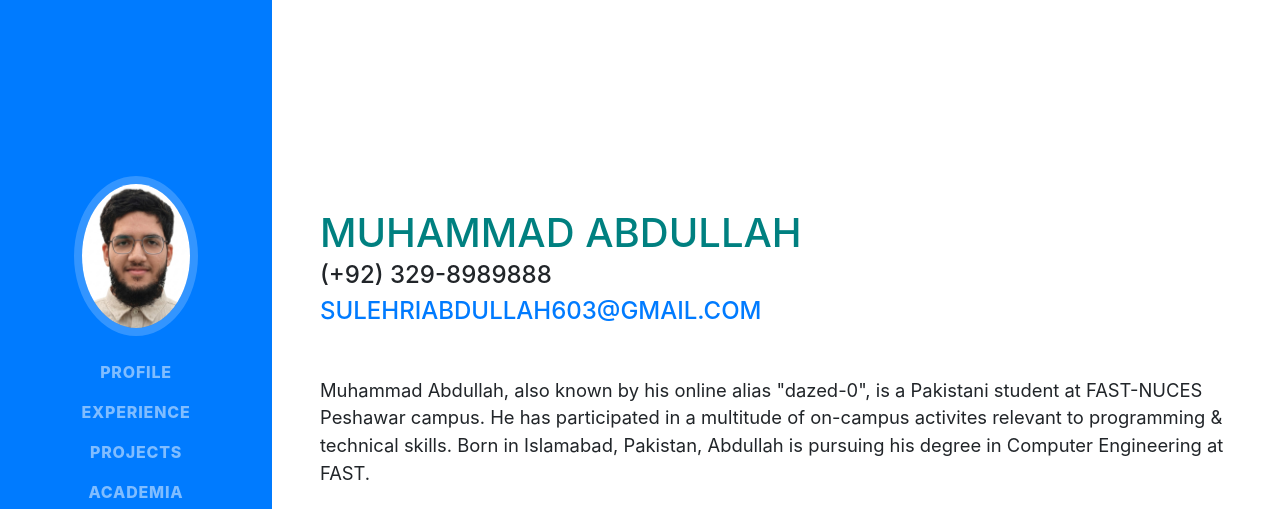
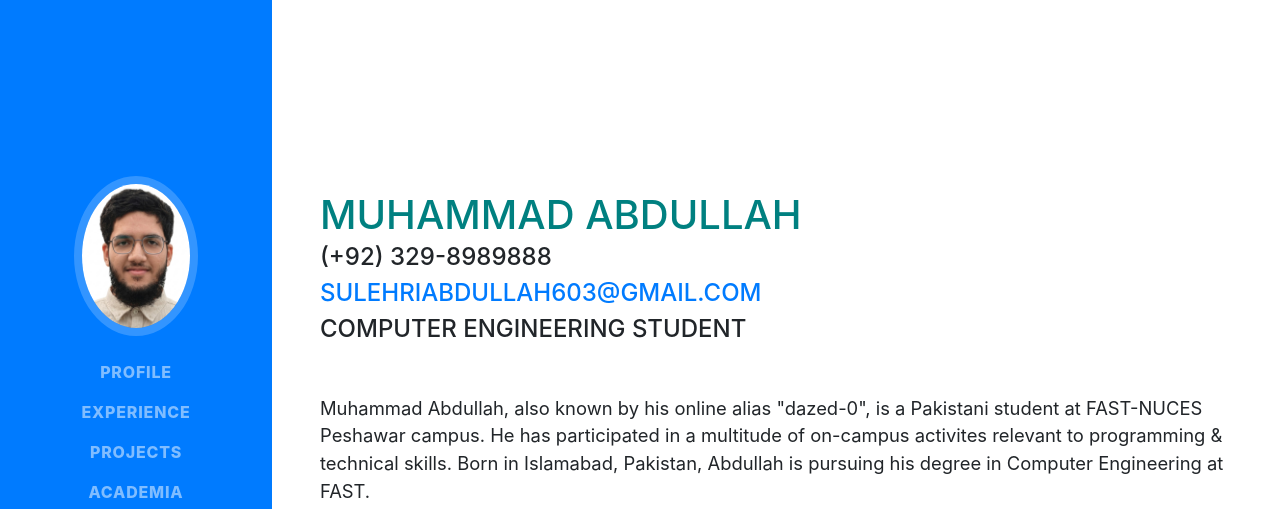
Before and after one commit to dazed-0/dazed-0, a website with bundled scripts: page index.html in a window 1280 px wide. Shown: the top 509 px of the page. Built offline with nearby package versions, Linux system fonts and the light colour scheme; a web font is replaced by a local one.

Commit message:
Add description for Computer Engineering Student

```diff
--- a/index.html
+++ b/index.html
@@ -89,6 +89,9 @@
 
           <!--Enter your Email Address -->
           <a href="sulehriabdullah603@gmail.com">sulehriabdullah603@gmail.com</a>
+          <br>
+
+          Computer Engineering Student
         </div>
 
         <!-- Description / About Me -->
```
